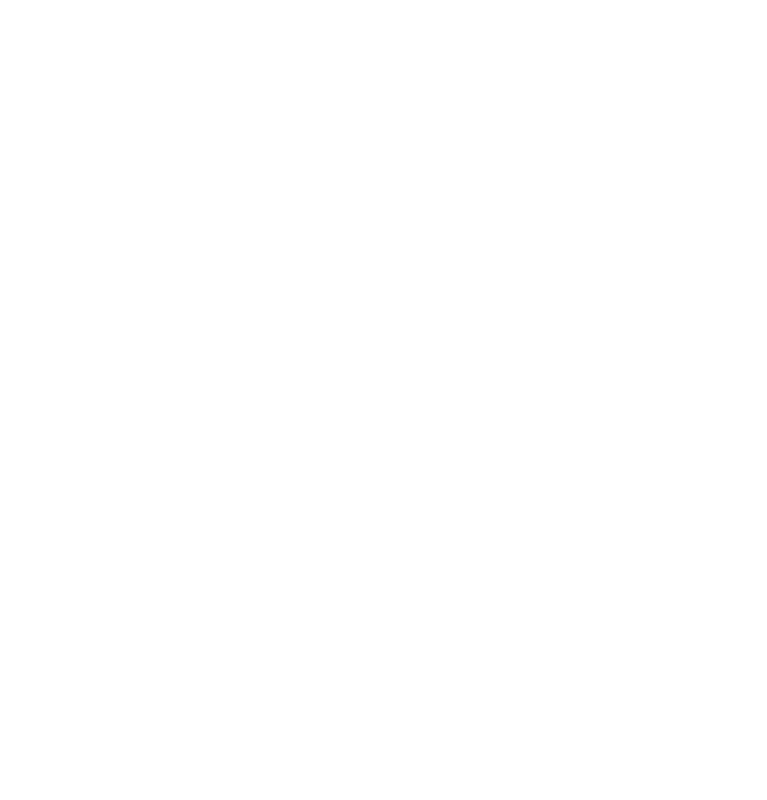
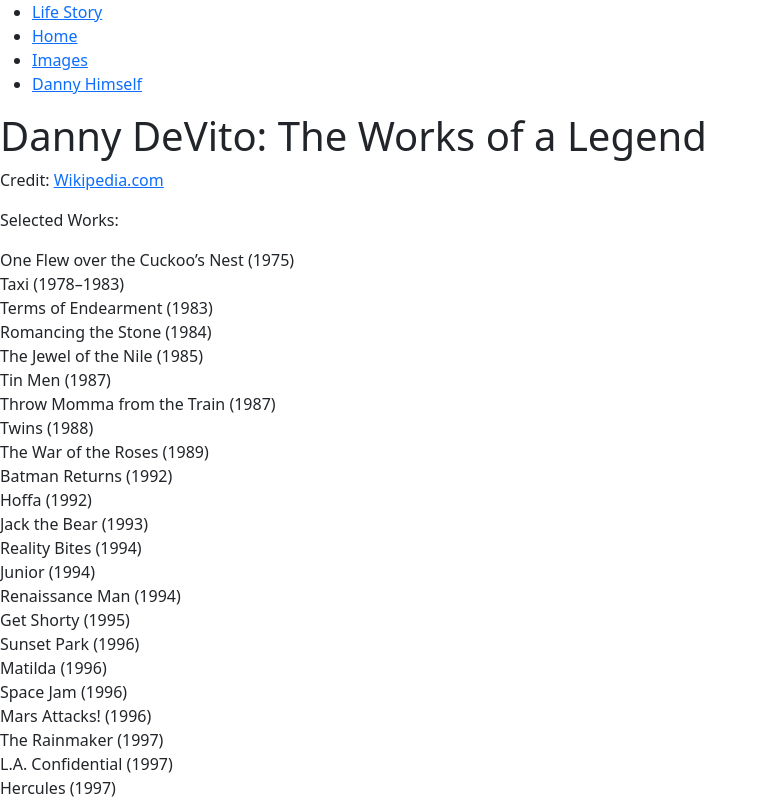
Before and after one commit to FrancoisParfait/danny-webpage, a plain HTML site: page filmography.html in a window 1280 px wide. Shown: the top 800 px of the page, without its empty margins (0-767 px from the left). Drawn offline with nearby package versions, Linux system fonts and the light colour scheme.

Commit message:
Add html to filmography.html

```diff
--- a/filmography.html
+++ b/filmography.html
@@ -0,0 +1,63 @@
+<!DOCTYPE html>
+<html lang="en">
+    <head>
+        <meta charset="UTF-8">
+        <link href="https://cdn.jsdelivr.net/npm/bootstrap@5.0.2/dist/css/bootstrap.min.css" rel="stylesheet" integrity="sha384-EVSTQN3/azprG1Anm3QDgpJLIm9Nao0Yz1ztcQTwFspd3yD65VohhpuuCOmLASjC" crossorigin="anonymous">
+        <script src="https://cdn.jsdelivr.net/npm/bootstrap@5.0.2/dist/js/bootstrap.bundle.min.js" integrity="sha384-MrcW6ZMFYlzcLA8Nl+NtUVF0sA7MsXsP1UyJoMp4YLEuNSfAP+JcXn/tWtIaxVXM" crossorigin="anonymous"></script>
+        <link href="styles-2.css" rel="stylesheet">
+        <title>Filmography</title>
+    </head>
+    <body class="filmography">
+        <ul class="pages">
+            <li><a href="danny-webpage/life-story.html">Life Story</a></li>
+            <li><a href="danny-webpage/index.html">Home</a></li>
+            <li><a href="danny-webpage/images.html">Images</a></li>
+            <li><a href="danny-webpage/danny-himself.html">Danny Himself</a></li>
+        </ul>
+        <h1 class="filmography">Danny DeVito: The Works of a Legend</h1>
+        <p>Credit:  <a href="https://en.wikipedia.org/wiki/Danny_DeVito">Wikipedia.com</a></p>
+        <p class="filmography">Selected Works:</p>
+        <p class="filmography">One Flew over the Cuckoo’s Nest (1975)<br>
+            Taxi (1978–1983)<br>
+            Terms of Endearment (1983)<br>
+            Romancing the Stone (1984)<br>
+            The Jewel of the Nile (1985)<br>
+            Tin Men (1987)<br>
+            Throw Momma from the Train (1987)<br>
+            Twins (1988)<br>
+            The War of the Roses (1989)<br>
+            Batman Returns (1992)<br>
+            Hoffa (1992)<br>
+            Jack the Bear (1993)<br>
+            Reality Bites (1994)<br>
+            Junior (1994)<br>
+            Renaissance Man (1994)<br>
+            Get Shorty (1995)<br>
+            Sunset Park (1996)<br>
+            Matilda (1996)<br>
+            Space Jam (1996)<br>
+            Mars Attacks! (1996)<br>
+            The Rainmaker (1997)<br>
+            L.A. Confidential (1997)<br>
+            Hercules (1997)<br>
+            Gattaca (1997)<br>
+            Out of Sight (1998)<br>
+            Living Out Loud (1998)<br>
+            Man on the Moon (1999)<br>
+            The Virgin Suicides (1999)<br>
+            Drowning Mona (2000)<br>
+            Erin Brockovich (2000)<br>
+            How High (2001)<br>
+            Death to Smoochy (2002)<br>
+            Anything Else (2003)<br>
+            Big Fish (2003)<br>
+            Be Cool (2005)<br>
+            Deck the Halls (2006)<br>
+            It’s Always Sunny in Philadelphia (2006–present)<br>
+            Solitary Man (2009)<br>
+            The Lorax (2012)<br>
+            Wiener-Dog (2016)<br>
+            Dumbo (2019)<br>
+            Jumanji: The Next Level (2019)</p>
+    </body>
+</html>
```
Also changed, not shown: index.html (+1 -1 lines).
